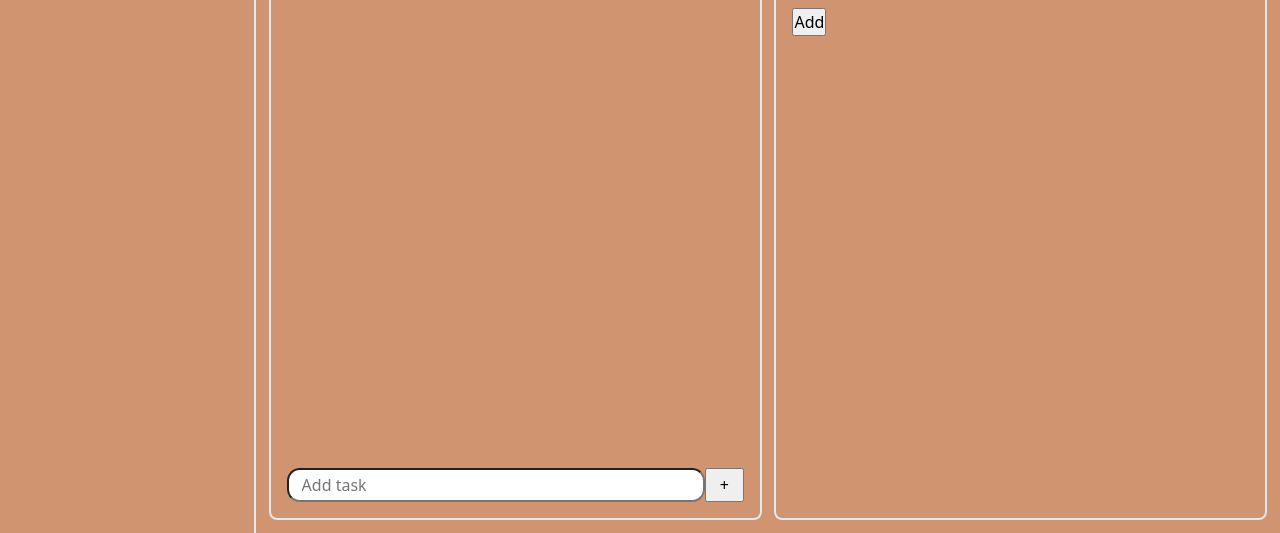
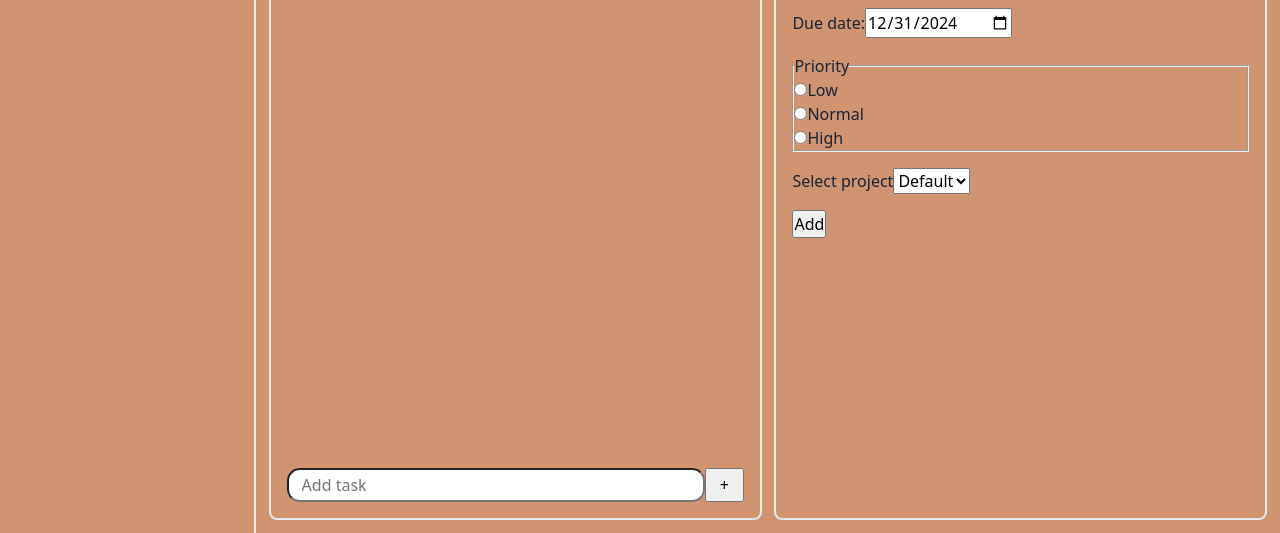
Before and after one commit to diegogo69/todo_app, a website built with webpack: page src/template.html in a window 1280 px wide. Both pictures are taken after a click on the button 226 px from the left and 26 px from the top of the page. Shown: the part 267-800 px from the top of the page. Built offline with nearby package versions, Linux system fonts and the light colour scheme.

Commit message:
FEAT: Add date, priority and project form controls
Add form controls to add task form for those properties

```diff
--- a/src/index.js
+++ b/src/index.js
@@ -45,7 +45,7 @@
 // This manages creating and adding the node, eventlisteners
 function displayTaskForm() {
     // Creeate form
-    const addTaskForm = createAddTaskForm();
+    const addTaskForm = createAddTaskForm(PROJECTS.get());
     // Render form
     domRender.editorForm(addTaskForm);
     // Autofocus
--- a/src/modules/add_task_form.js
+++ b/src/modules/add_task_form.js
@@ -1,8 +1,9 @@
 import { handlers } from "./event_handlers.js";
+import { format } from "date-fns";
 
 const DEFAULT_PROJECT = 0;
 
-function createAddTaskForm() {
+function createAddTaskForm(projects) {
     const form = document.createElement('form');
     form.classList.add('task-form');
     form.dataset.formType = "task";
@@ -53,6 +54,76 @@ function createAddTaskForm() {
     arrFormControls.push([subtaskHeading, subtaskUl]);
 
 
+    // DATE
+    const dateLabel = document.createElement('label');
+    dateLabel.for = "dateControl"
+    dateLabel.textContent = "Due date:"
+
+    const dateControl = document.createElement('input');
+    dateControl.type = "date";
+    const today = format(new Date(), "yyyy-MM-dd");
+    // dateControl.min = today;
+    dateControl.value = today;
+
+    arrFormControls.push([dateLabel, dateControl]);
+
+
+    // PRIORITY
+    const fieldset = document.createElement('fieldset');
+    const legend = document.createElement('legend');
+    legend.textContent = "Priority";
+
+    fieldset.appendChild(legend);
+
+    const priUl = document.createElement('ul');
+    const priorityVal = [
+        {text: "Low", val: 1,},
+        {text: "Normal", val: 2,},
+        {text: "High", val: 3,},
+    ]
+
+    for (let priority of priorityVal) {
+        let priLi = document.createElement('li');
+
+        let priLabel = document.createElement('label');
+        priLabel.for = priority.text;
+        priLabel.textContent = priority.text;
+
+        let priRadio = document.createElement('input');
+        priRadio.type = "radio";
+        priRadio.id = priority.text;
+        priRadio.value = priority.val;
+
+        priLi.appendChild(priRadio);
+        priLi.appendChild(priLabel);
+        priUl.appendChild(priLi);
+    }
+    fieldset.appendChild(priUl);
+    arrFormControls.push([fieldset]);
+
+
+    // PROJECTS LIST
+    const selLabel = document.createElement('label');
+    selLabel.for = "projects-select";
+    selLabel.textContent = "Select project";
+    const select = document.createElement('select');
+    select.id = "projects-select";
+
+    for (let i = 0; i < projects.length; i++) {
+        let opt = document.createElement('option');
+        // Project index
+        opt.value = i;
+        opt.textContent = projects[i].title;
+
+        if (i === 0) { opt.selected = true }
+
+        select.appendChild(opt);
+    }
+
+    arrFormControls.push([selLabel, select])
+
+
+
     const submitBtn = document.createElement('button');
     submitBtn.id = "submitBtn"
     submitBtn.type = "submit";
```
Also changed, not shown: src/svg_codes.html (+5 -0 lines).
